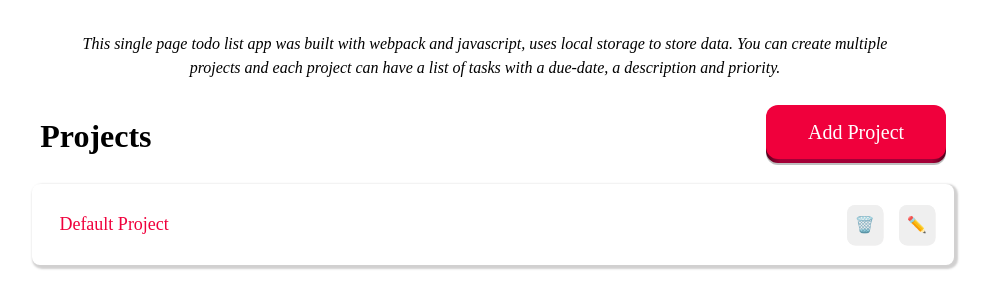
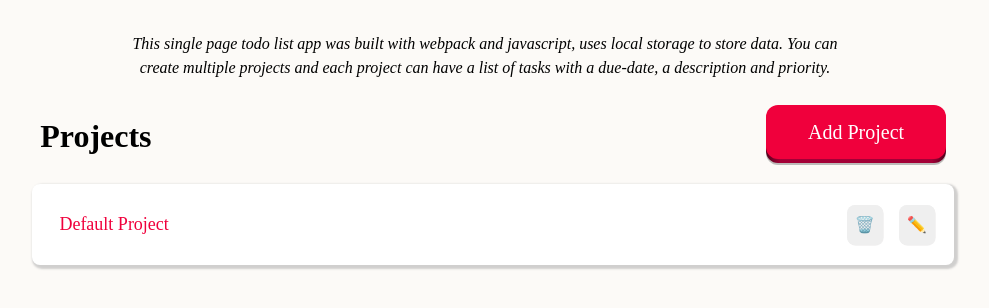
Before and after one commit to chucoyos/todo_list, a website built with webpack: page dist/index.html in a window 1280 px wide. Shown: the whole page, without its empty margins (155-1144 px from the left). Built offline with Linux system fonts and the light colour scheme.

Commit message:
Add bg color

```diff
--- a/src/styles/style.css
+++ b/src/styles/style.css
@@ -25,6 +25,7 @@ html, body {
 body {
   line-height: 1.5;
   -webkit-font-smoothing: antialiased;
+  background-color: #FCFAF7;
 }
 /*
   6. Improve media defaults
@@ -141,7 +142,7 @@ p, h1, h2, h3, h4, h5, h6 {
   display: flex;
   justify-content: center;
   margin: auto;
-  max-width: 80%;
+  max-width: 70%;
   font-size: 16px;
   font-style: italic;
   text-align: center;
@@ -184,6 +185,7 @@ p, h1, h2, h3, h4, h5, h6 {
   padding: 0.7rem;
   border-radius: 0.5rem;
   box-shadow: 2px 2px 2px 2px rgba(194, 192, 192, 0.75);
+  background-color: #FFFFFF;
 }
 .project-item > .project-title {
   flex: 1;
@@ -240,6 +242,7 @@ p, h1, h2, h3, h4, h5, h6 {
   border: none;
   border-radius: 0.5rem;
   box-shadow: 1px 1px 1px 2px rgba(233, 231, 231, 0.75);
+  background-color: #FFFFFF;
 }
 .task-description {
   display: flex;
```
Also changed, not shown: dist/bundle.js.
